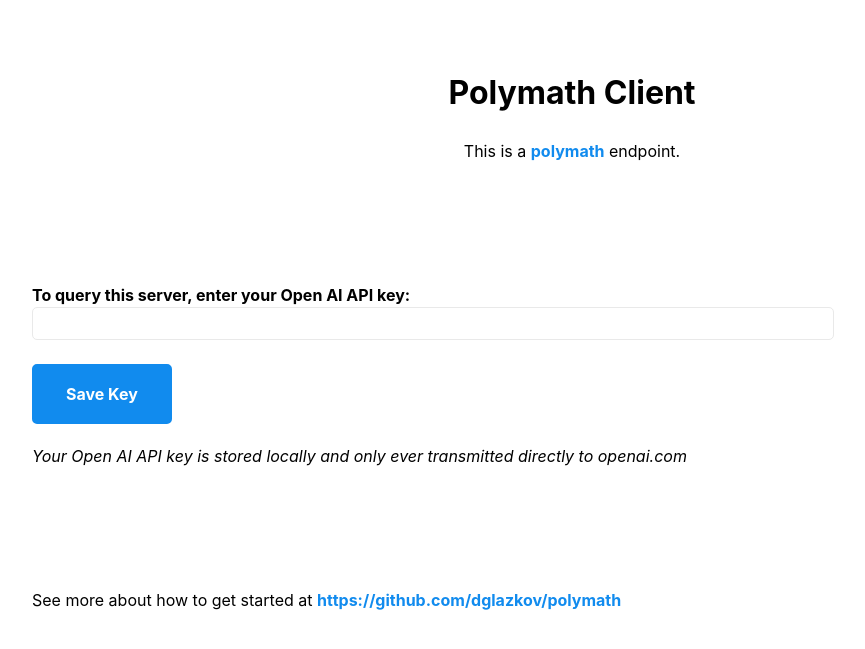
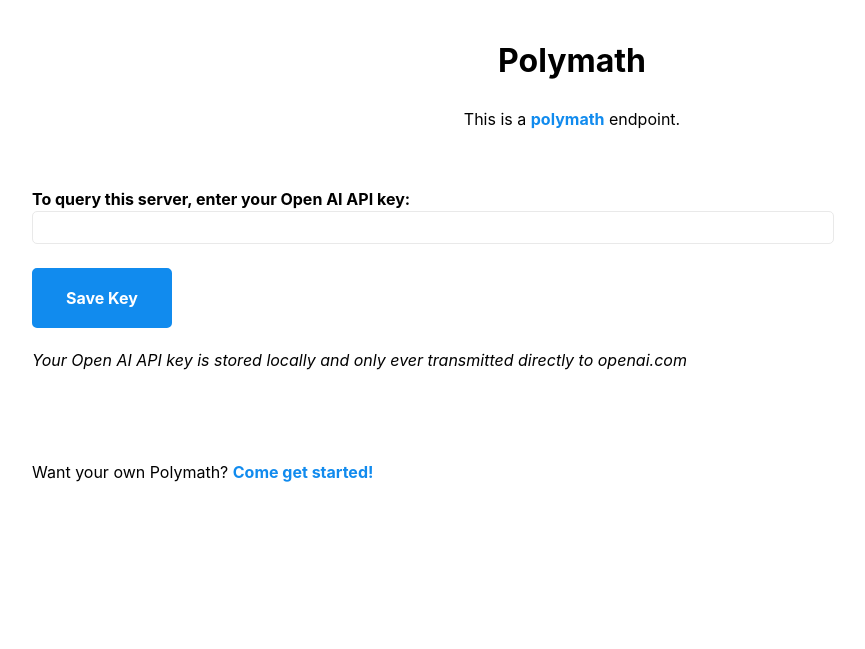
Before and after one commit to dglazkov/polymath, a Flask app: page / in a window 1280 px wide. Shown: the top 649 px of the page, without its empty margins (68-933 px from the left). Run offline with Flask 2, Linux system fonts and the light colour scheme; parts of the project's set-up code (start-up, migrations or seed data) failed here and were passed over.

Commit message:
A quick lil cleanup with inline styles
Enlarge the most important areas, make others a lil more out of the way. Nothing amazing ;)

```diff
--- a/host/templates/query.html
+++ b/host/templates/query.html
@@ -2,15 +2,37 @@
 <html lang="en">
 <meta charset="utf-8" />
 <meta name="viewport" content="width=device-width, initial-scale=1" />
-<title>Polymath Client</title>
+<title>Polymath</title>
 <link rel="stylesheet" href="static/mvp.css" />
+<style type="text/css">
+  header, main {
+    padding: 1rem;
+  }
+
+  #query {
+    padding: 1rem;
+    --border-radius: 1em;
+  }
+
+  #sources li {
+    font-size: smaller;
+  }
+
+  #more-options {
+    text-align: right;
+  }
+
+  #completion {
+    margin-bottom: 2em;
+  }
+</style>
 <link rel="apple-touch-icon" sizes="180x180" href="static/apple-touch-icon.png">
 <link rel="icon" type="image/png" sizes="32x32" href="static/favicon-32x32.png">
 <link rel="icon" type="image/png" sizes="16x16" href="static/favicon-16x16.png">
 <link rel="shortcut icon" href="static/favicon.ico">
 <link rel="manifest" href="static/site.webmanifest">
 <header>
-  <h1>Polymath Client</h1>
+  <h1>Polymath</h1>
   <p>
     This is a <a href="https://github.com/dglazkov/polymath">polymath</a> endpoint.
   </p>
@@ -21,19 +43,17 @@
   <p>This server has additional private content that requires an access token to access. {{ restricted_message }}</p>
   {% endif %}
   <p>
-    See more about how to get started at <a
-      href="https://github.com/dglazkov/polymath#readme">https://github.com/dglazkov/polymath</a>
+    Want your own Polymath? <a
+      href="https://github.com/dglazkov/polymath#readme">Come get started!</a>
   </p>
 </footer>
 <template id="query-view">
   <p>
-    <label>Query:
-      <input type="text" id="query" placeholder="Enter your question here">
-    </label>
-    <button id="ask">Ask</button>
+    <input type="text" id="query" placeholder="Enter your question here">
+    <button id="ask">Ask Me</button>
   </p>
   <details>
-    <summary>More options</summary>
+    <summary id="more-options">More options</summary>
     <p>
       <label for="access_token">access_token (optional):</label>
       <input type="text" name="access_token" id="access_token">
```
